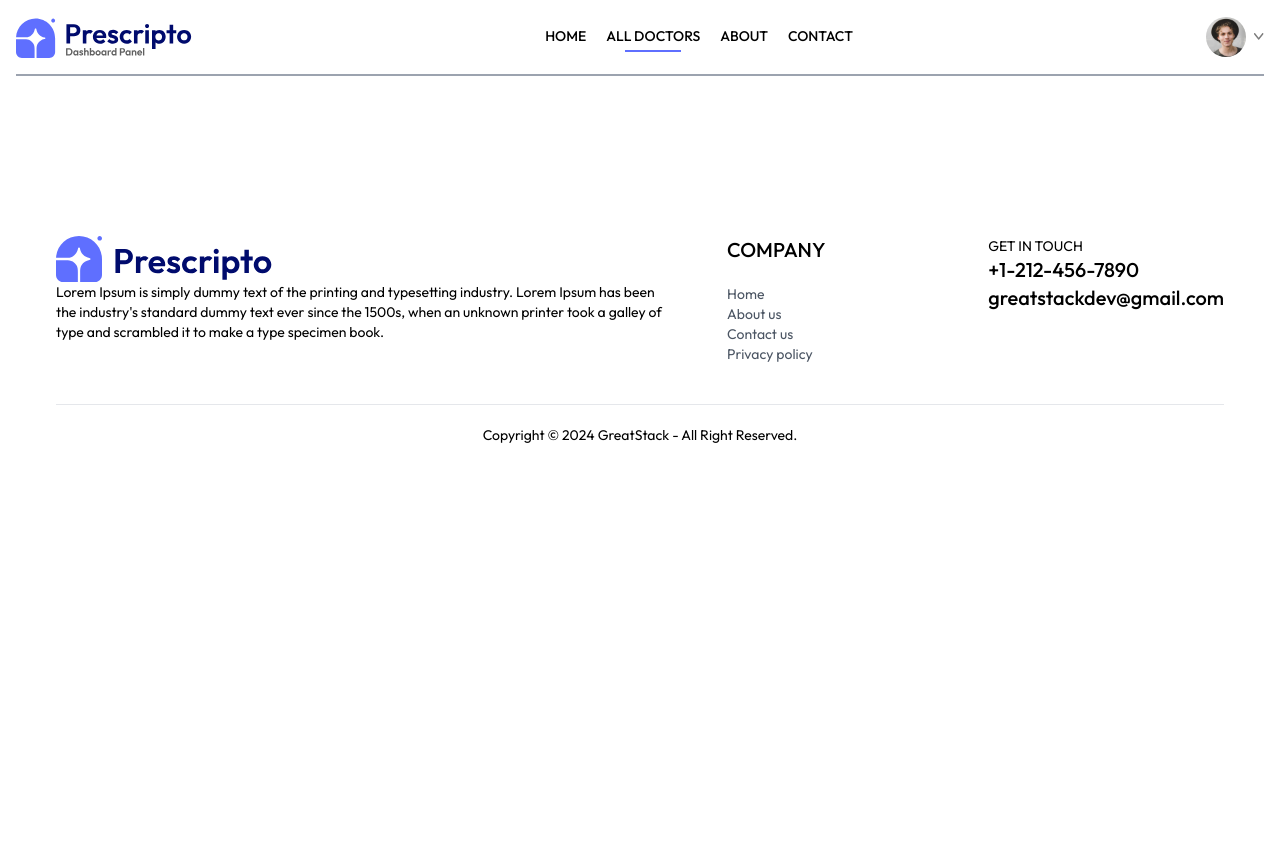
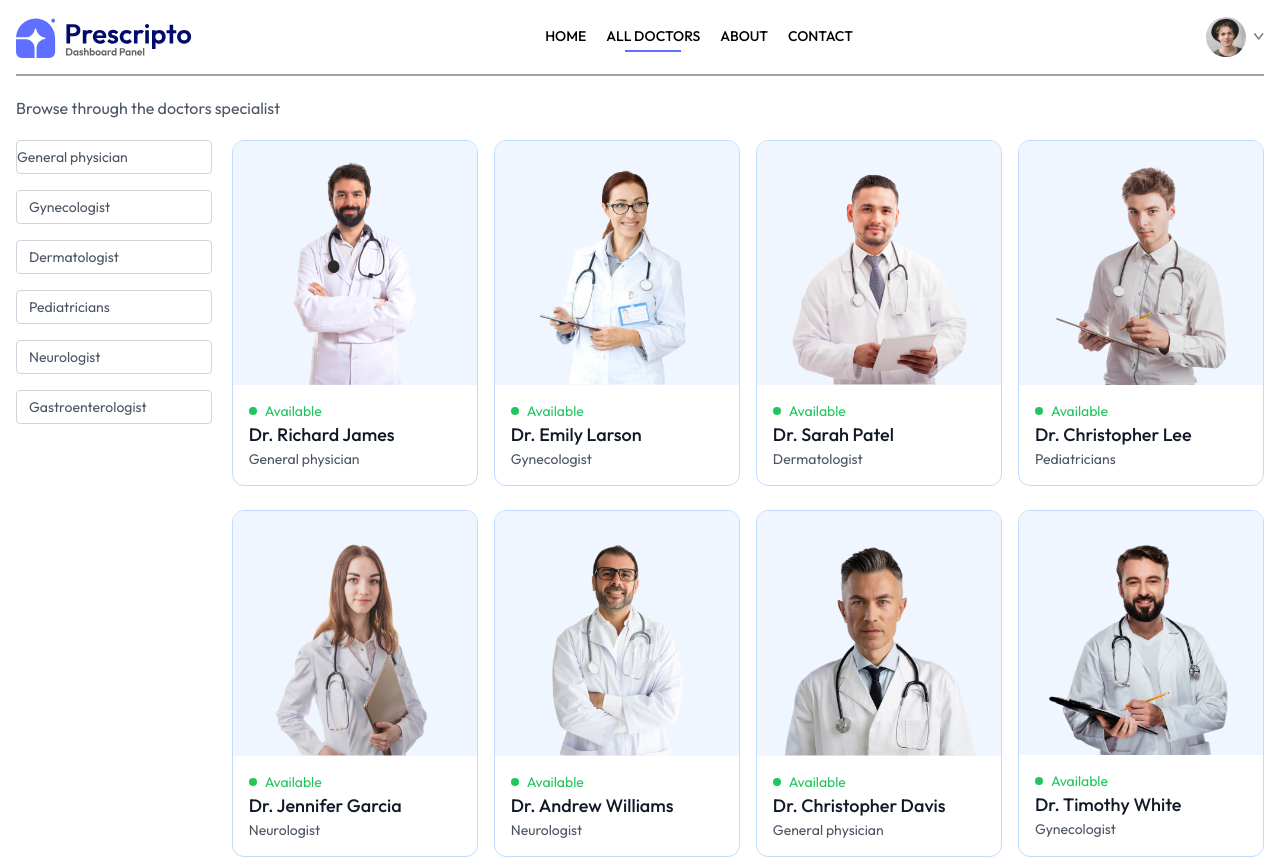
Before and after one commit to biliqis/Hospital_Management_App, a React (Vite) app: page /doctors in a window 1280 px wide. Shown: the top 859 px of the page. Before the commit the page ends 800 px from the top, so only its background shows below. Built offline with nearby package versions, Linux system fonts and the light colour scheme.

Commit message:
new commit

```diff
--- a/src/components/TopDoctors.jsx
+++ b/src/components/TopDoctors.jsx
@@ -10,7 +10,11 @@
     const {doctors} = useContext(AppContext)
   return (
     <div className='flex flex-col items-center gap-4 my-16 text-gray-900 md:mx-10' >
+
          <h1 className='text-3xl font-medium'>Top Doctors to Book</h1>
+
+
+
          <p className='sm-w-1/3 text-center text-sm'>Simply browse through our extensive list of trusted doctors</p>
          <div className='w-full grid grid-cols-auto gap-4 pt-5 gap-y-6 px-3 sm:px-0 ' >
             {doctors.slice(0,10).map((item, index)=>(
--- a/src/pages/Appointment.jsx
+++ b/src/pages/Appointment.jsx
@@ -1,8 +1,23 @@
-import React from 'react'
+import React, { useContext, useEffect } from 'react'
+import { useParams } from 'react-router-dom'
+import { AppContext } from '../context/AppContext'
 
 const Appointment = () => {
+  const {docId} = useParams()
+  const {doctors} = useContext(AppContext)
+  const [docInfo, setDocInfo] =useState(null)
+  const fetchDocInfo = async()=>{
+    const docInfo = doctors.find(doc=>doc._id===docId )
+    setDocInfo(docInfo )
+    console.log(docInfo)
+  }
+  useEffect(()=>{
+    fetchDocInfo()
+
+  }, [doctors, docId])
   return (
     <div>
+
 
     </div>
   )
--- a/src/pages/Doctors.jsx
+++ b/src/pages/Doctors.jsx
@@ -1,17 +1,127 @@
-import React, { useContext } from 'react'
-import { useParams } from 'react-router-dom'
-import { AppContext } from '../context/AppContext'
+// import React, { useContext, useEffect, useState } from 'react'
+// import { useParams } from 'react-router-dom'
+// import { AppContext } from '../context/AppContext'
+
+// const Doctors = () => {
+
+//   const {speciality} = useParams()
+//   const {filterDoc, setFilterDoc} = useState([])
+//   const {doctors} = useContext(AppContext)
+
+//   const applyFilter =()=>{
+//     if (speciality){
+//       setFilterDoc(doctors.filter(doc=>doc.speciality===speciality))
+//     }else{
+//       setFilterDoc(doctors)
+//     }
+//   }
+
+//   useEffect(()=>{
+//     applyFilter( )
+
+//   },[doctors, speciality])
+
+//   return (
+//     <div>
+//       <p>Browse through the doctors specialist</p>
+//     <div>
+
+//       <div>
+//         <p>General physician</p>
+//         <p>Dermatologist</p>
+//         <p>Pediatricians</p>
+//         <p>Neurologist</p>
+//         <p>Gastroenterologist</p>
+//       </div>
+// <div>
+//   {
+//       filterDoc.map((item, index)=>(
+//         <div onClick={()=>navigate(`/appointment/${item._id}`)} className='border border-blue-200 rounded-xl overflow-hidden cursor-pointer hover:translate-y-[-10px] transition-all duration-500' key={index}>
+//          <img className='bg-blue-50' src= {item.image} alt=""/>
+//          <div className='p-4'>
+//             <div className='flex items-center gap-2 text-sm text-center text-green-500'>
+
+
+//             <p className='w-2 h-2 bg-green-500 rounded-full '></p><p>Available</p>
+//          </div>
+//          <p className='text-gray-900 text-lg font-medium'>{item.name}</p>
+//          <p className='text-gray-600 text-sm'>{item.speciality}</p>
+//         </div>
+//         </div>
+//     ))
+
+//   }
+
+
+// </div>
+
+//     </div>
+
+
+//     </div>
+//   )
+// }
+
+// export default Doctors
+
+
+
+import React, { useContext, useEffect, useState } from 'react';
+import { useParams, useNavigate } from 'react-router-dom';
+import { AppContext } from '../context/AppContext';
 
 const Doctors = () => {
+  const { speciality } = useParams();
+  const [filterDoc, setFilterDoc] = useState([]);
+  const { doctors } = useContext(AppContext);
+  const navigate = useNavigate();
 
-  const {speciality} = useParams()
-  const {Doctors} = useContext(AppContext)
+  const applyFilter = () => {
+    if (speciality) {
+      setFilterDoc(doctors.filter((doc) => doc.speciality === speciality));
+    } else {
+      setFilterDoc(doctors);
+    }
+  };
+
+  useEffect(() => {
+    applyFilter();
+  }, [doctors, speciality]);
 
   return (
     <div>
-      <p> </p>
+      <p className='text-gray-600'>Browse through the doctors specialist</p>
+      <div className='flex flex-col sm:flex-row items-start gap-5 mt-5'>
+        <div className=' flex flex-col gap-4 text-sm text-gray-600'>
+          <p onClick={()=>speciality ==="General physician" ? navigate('/doctors'):navigate('/doctors/General physician  ')}className={`w-[94vw] sm:w-auto p1-3 py-1.5 pr-16 border border-gray-300 rounded transition-all cursor-pointer ${speciality ==="General physician" ?" bg-indigo-100 text-black": ""}`}>General physician</p>
+          <p onClick={()=>speciality ==="Gynacologist" ? navigate('/doctors'):navigate('/doctors/Gynecologist')}className={`w-[94vw] sm:w-auto pl-3 py-1.5 pr-16 border border-gray-300 rounded transition-all cursor-pointer  ${speciality ==="Gynecologist"? "bg-indigo-100 text-black":" "}`}>Gynecologist </p>
+          <p onClick={()=>speciality ==="Dermatologist" ? navigate('/doctors'):navigate('/doctors/Dermatologist')}className={`w-[94vw] sm:w-auto pl-3 py-1.5 pr-16 border border-gray-300 rounded transition-all cursor-pointer  ${speciality ==="Dermatologist"? "bg-indigo-100 text-black":" "} `}>Dermatologist </p>
+          <p onClick={()=>speciality ==="Pediatricians" ? navigate('/doctors'):navigate('/doctors/Pediatricians')}className={`w-[94vw] sm:w-auto pl-3 py-1.5 pr-16 border border-gray-300 rounded transition-all cursor-pointer  ${speciality ==="Pediatricians"? "bg-indigo-100 text-black":" "}`}>Pediatricians </p>
+          <p onClick={()=>speciality ==="Neurologist" ? navigate('/doctors'):navigate('/doctors/Neurologist')}className={`w-[94vw] sm:w-auto pl-3 py-1.5 pr-16 border border-gray-300 rounded transition-all cursor-pointer  ${speciality ==="Neurologist"? "bg-indigo-100 text-black":" "}`}>Neurologist </p>
+          <p onClick={()=>speciality ==="Gastroenterologist " ? navigate('/doctors'):navigate('/doctors/Gastroenterologist')}className={`w-[94vw] sm:w-auto pl-3 py-1.5 pr-16 border border-gray-300 rounded transition-all cursor-pointer  ${speciality ==="Gastroenterologist"? "bg-indigo-100 text-black":" "}`}>Gastroenterologist </p>
+        </div>
+        <div className='w-full grid grid-cols-auto gap-4 gap-y-6 '>
+          {filterDoc.map((item, index) => (
+            <div
+              onClick={() => navigate(`/appointment/${item._id}`)}
+              className="border border-blue-200 rounded-xl overflow-hidden cursor-pointer hover:translate-y-[-10px] transition-all duration-500"
+              key={index}
+            >
+              <img className="bg-blue-50" src={item.image} alt="" />
+              <div className="p-4">
+                <div className="flex items-center gap-2 text-sm text-center text-green-500">
+                  <p className="w-2 h-2 bg-green-500 rounded-full "></p>
+                  <p>Available</p>
+                </div>
+                <p className="text-gray-900 text-lg font-medium">{item.name}</p>
+                <p className="text-gray-600 text-sm">{item.speciality}</p>
+              </div>
+            </div>
+          ))}
+        </div>
+      </div>
     </div>
-  )
-}
+  );
+};
 
-export default Doctors
+export default Doctors;
```
